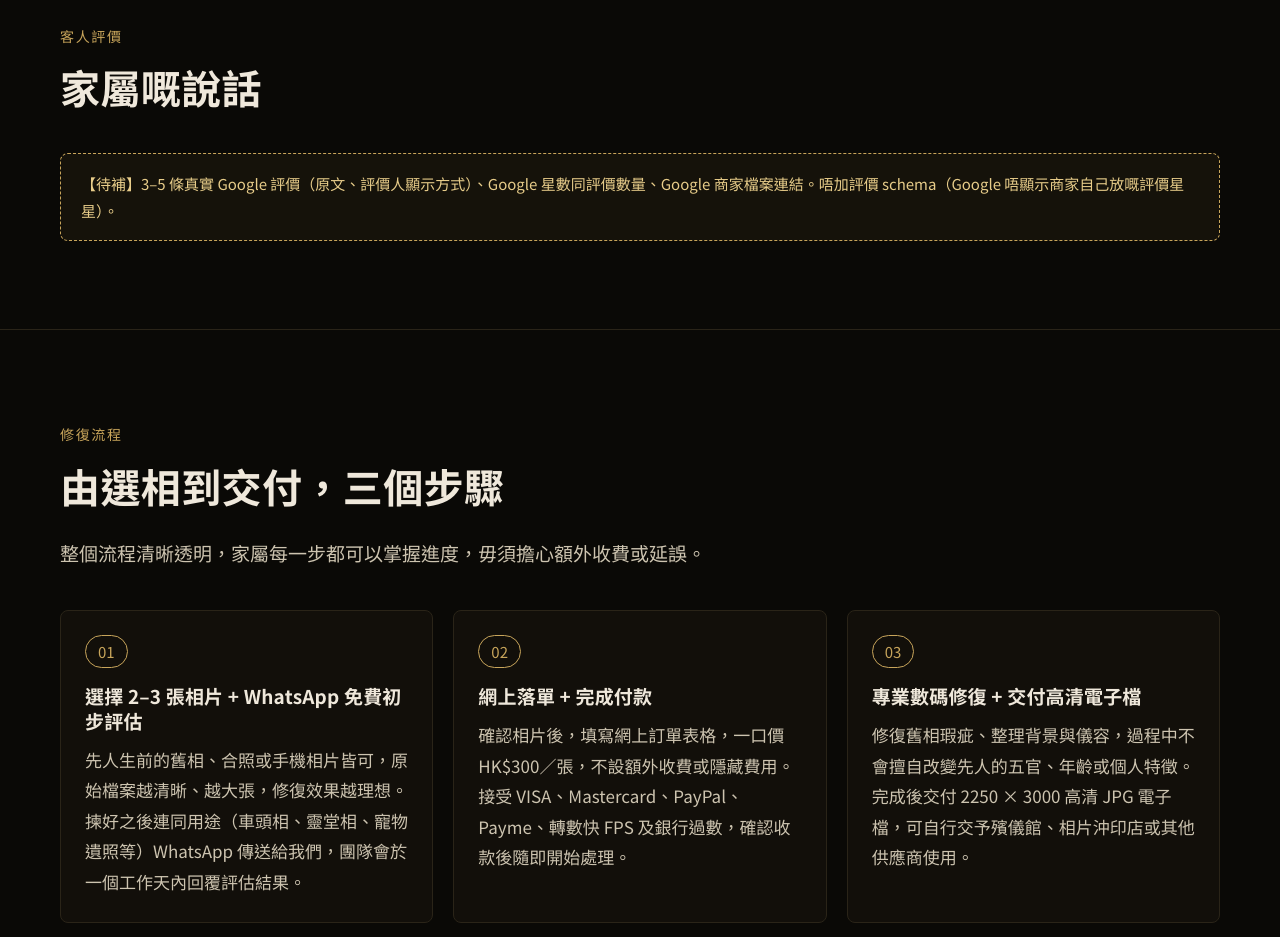
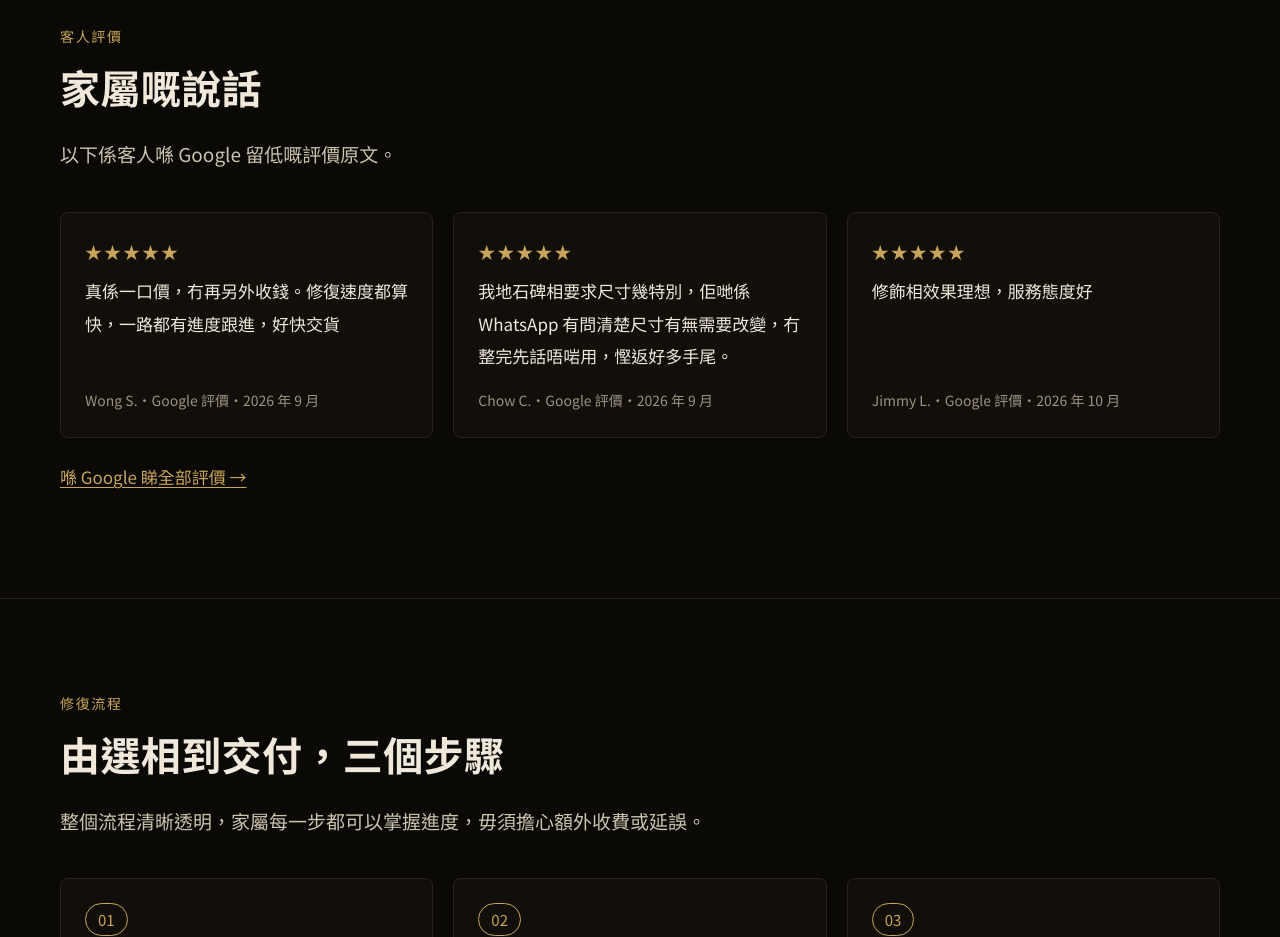
Before and after one commit to lokwah/funeralphoto, an Astro site: page / in a window 1280 px wide. Shown: the part 2560-3497 px from the top of the page. Built offline with nearby package versions, Linux system fonts and the light colour scheme; Astro itself is replaced by a stand-in of ours.

Commit message:
Add real Google reviews to home page
Co-Authored-By: Claude Opus 5.5 <noreply@anthropic.com>
Claude-Session: https://claude.ai/code/session_01JBhBkyGQHVqoMtQufaHErd

```diff
--- /dev/null
+++ b/src/data/reviews.ts
@@ -0,0 +1,10 @@
+// 客人評價：只用真實 Google 評價原文（唔好改字、唔好自己作）
+// 唔加評價 schema：Google 唔會為商家自己網站放嘅評價顯示星星
+
+export const GOOGLE_PROFILE_URL = 'https://share.google/I6xoCrtF8vp2vv8gt';
+
+export const REVIEWS: { name: string; stars: number; text: string; when: string }[] = [
+  { name: 'Wong S.', stars: 5, text: '真係一口價，冇再另外收錢。修復速度都算快，一路都有進度跟進，好快交貨', when: '2026 年 9 月' },
+  { name: 'Chow C.', stars: 5, text: '我地石碑相要求尺寸幾特別，佢哋係WhatsApp 有問清楚尺寸有無需要改變，冇整完先話唔啱用，慳返好多手尾。', when: '2026 年 9 月' },
+  { name: 'Jimmy L.', stars: 5, text: '修飾相效果理想，服務態度好', when: '2026 年 10 月' },
+];
--- a/src/pages/index.astro
+++ b/src/pages/index.astro
@@ -5,6 +5,7 @@ import Compare from '../components/Compare.astro';
 import Payments from '../components/Payments.astro';
 import Cta from '../components/Cta.astro';
 import { SITE, PRICES, wa } from '../data/site';
+import { REVIEWS, GOOGLE_PROFILE_URL } from '../data/reviews';
 
 // 客人最常見嘅情況：有手機相，但張相唔啱做車頭相
 const cases = [
@@ -111,8 +112,18 @@ const offers = {
       <div class="section-head">
         <span class="eyebrow">客人評價</span>
         <h2>家屬嘅說話</h2>
+        <p class="lead">以下係客人喺 Google 留低嘅評價原文。</p>
       </div>
-      <div class="todo">【待補】3–5 條真實 Google 評價（原文、評價人顯示方式）、Google 星數同評價數量、Google 商家檔案連結。唔加評價 schema（Google 唔顯示商家自己放嘅評價星星）。</div>
+      <ul class="reviews">
+        {REVIEWS.map((r) => (
+          <li class="card">
+            <p class="stars" aria-label={`${r.stars} 星`}>{'★'.repeat(r.stars)}</p>
+            <blockquote>{r.text}</blockquote>
+            <p class="who">{r.name}・Google 評價・{r.when}</p>
+          </li>
+        ))}
+      </ul>
+      <p class="more"><a href={GOOGLE_PROFILE_URL} target="_blank" rel="noopener">喺 Google 睇全部評價 →</a></p>
     </div>
   </section>
 
@@ -193,6 +204,12 @@ const offers = {
   .cases p { margin: 0; }
   .samples { display: grid; grid-template-columns: 1fr 1fr 1.2fr; gap: 24px; align-items: start; }
   .spec-box h3 { font-size: var(--fs-lg); }
+  .reviews { list-style: none; padding: 0; margin: 0; display: grid; grid-template-columns: repeat(3, 1fr); gap: 20px; }
+  .reviews li { display: flex; flex-direction: column; }
+  .stars { color: var(--gold); letter-spacing: 2px; margin-bottom: 8px; }
+  .reviews blockquote { margin: 0 0 16px; flex: 1; line-height: 1.9; }
+  .who { margin: 0; font-size: var(--fs-xs); color: var(--muted); }
+  @media (max-width: 900px) { .reviews { grid-template-columns: 1fr; } }
   .note { margin-top: 16px; }
   .quote { margin: 0 0 48px; padding-left: 24px; border-left: 2px solid var(--gold); font-size: var(--fs-lg); line-height: 2; color: var(--ivory); }
   .more { margin-top: 24px; }
```
